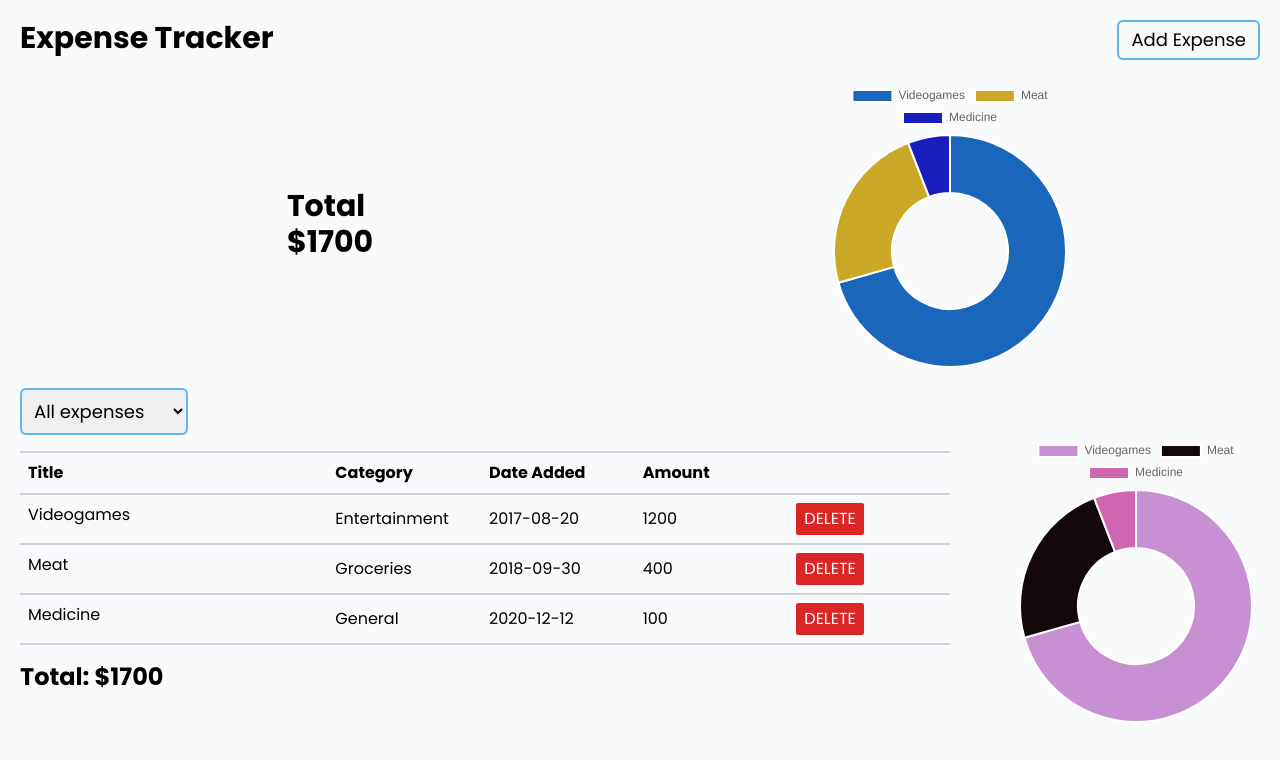
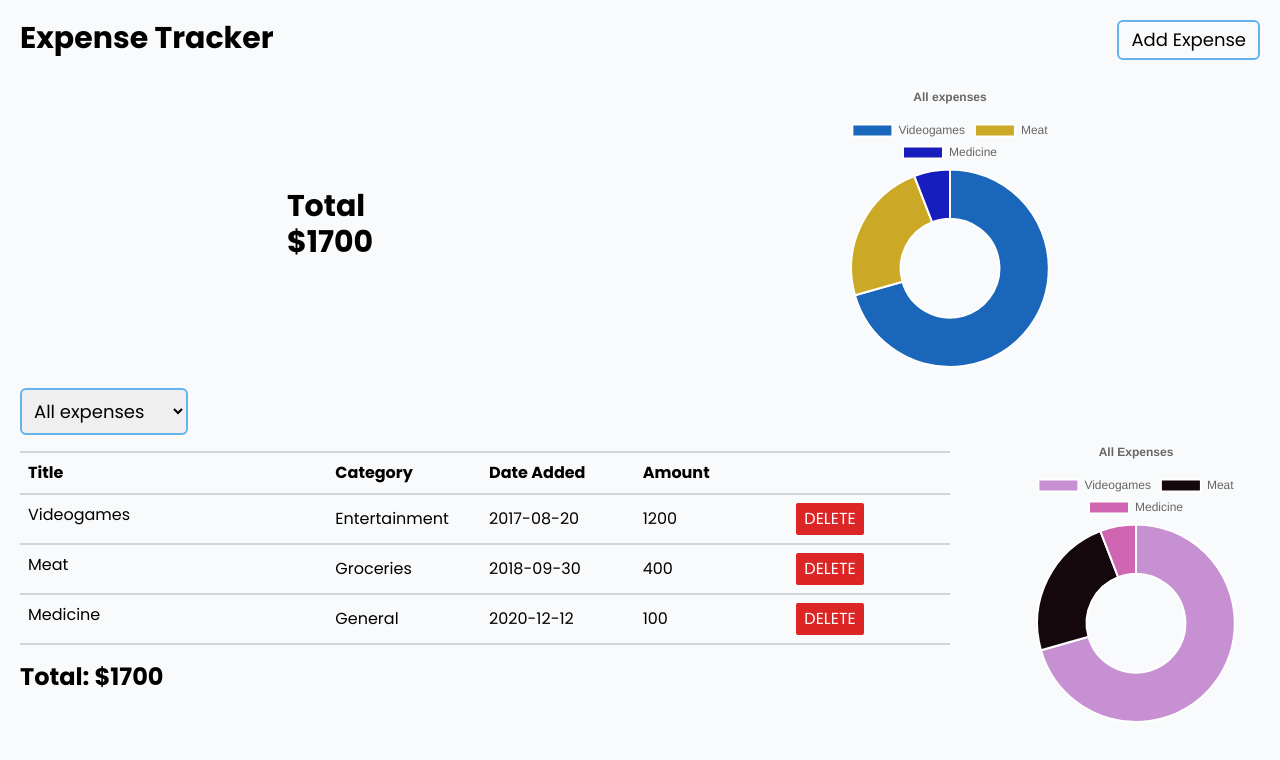
Before and after one commit to GerardoGarcia79/expense-tracker-app, a React (Vite) app: page / in a window 1280 px wide. Shown: the top 760 px of the page. Built offline with nearby package versions, Linux system fonts and the light colour scheme.

Commit message:
Add titles to charts

```diff
--- a/src/components/MainSection.tsx
+++ b/src/components/MainSection.tsx
@@ -1,10 +1,10 @@
 import { Doughnut } from "react-chartjs-2";
-import { Chart as ChartJS, Tooltip, Legend, ArcElement } from "chart.js";
+import { Chart as ChartJS, Tooltip, Legend, ArcElement, Title } from "chart.js";
 import allExpensesData from "../data/allExpensesData";
 import { Expense } from "../App";
 import ExpensesList from "./ExpensesList";
 import { useEffect, useState } from "react";
-ChartJS.register(ArcElement, Legend, Tooltip);
+ChartJS.register(ArcElement, Legend, Tooltip, Title);
 
 interface Props {
   expenses: Expense[];
@@ -50,7 +50,16 @@ const MainSection = ({ expenses, deleteExpense }: Props) => {
             data={allExpensesData(
               selectedCategory ? filteredExpenses : expenses
             )}
-            className=""
+            options={{
+              plugins: {
+                title: {
+                  display: true,
+                  text: `${
+                    selectedCategory ? selectedCategory : "All"
+                  } Expenses`,
+                },
+              },
+            }}
           />
         </div>
       </div>
--- a/src/components/SummarySection.tsx
+++ b/src/components/SummarySection.tsx
@@ -1,9 +1,9 @@
 import { Doughnut } from "react-chartjs-2";
-import { Chart as ChartJS, Tooltip, Legend, ArcElement } from "chart.js";
+import { Chart as ChartJS, Tooltip, Legend, ArcElement, Title } from "chart.js";
 import useCalculateTotal from "../hooks/useCalculateTotal";
 import { Expense } from "../App";
 import allExpensesData from "../data/allExpensesData";
-ChartJS.register(ArcElement, Legend, Tooltip);
+ChartJS.register(ArcElement, Legend, Tooltip, Title);
 
 interface Props {
   expenses: Expense[];
@@ -21,7 +21,12 @@ const SummarySection = ({ expenses }: Props) => {
         </div>
       </div>
       <div className="flex justify-center items-center h-72">
-        <Doughnut data={allExpensesData(expenses)} options={{}} className="" />
+        <Doughnut
+          data={allExpensesData(expenses)}
+          options={{
+            plugins: { title: { display: true, text: "All expenses" } },
+          }}
+        />
       </div>
     </div>
   );
```
